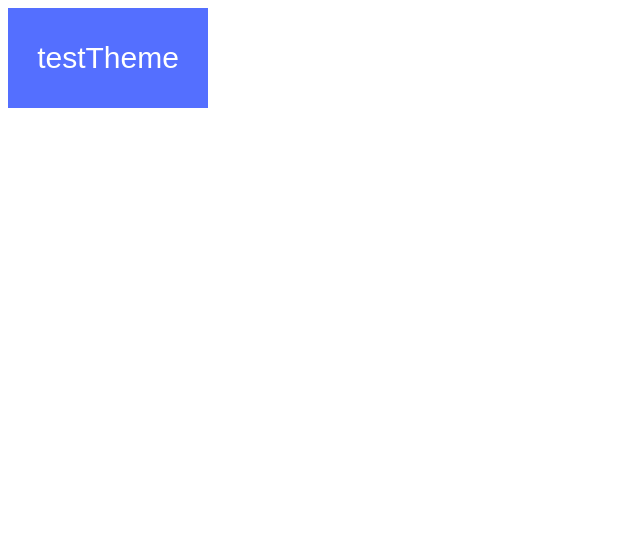
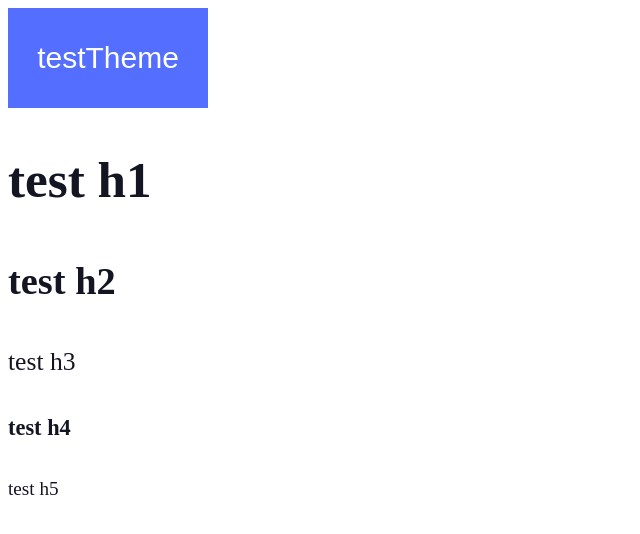
Before and after one commit to TomaszFeszter/Nuegas, a React (Vite) app: page / in a window 1280 px wide. Shown: the top 534 px of the page, without its empty margins (0-640 px from the left). Built offline with nearby package versions, Linux system fonts and the light colour scheme.

Commit message:
themes test switch, headings

```diff
--- a/src/App.jsx
+++ b/src/App.jsx
@@ -1,18 +1,26 @@
 import React, { useState } from "react";
 import { ThemeProvider } from "styled-components";
 import { Button } from "./components/Button";
+import { H1, H2, H3, H4, H5 } from "./components/Headings";
 import { lightTheme } from "./themes";
 import { darkTheme } from "./themes";
 
 function App() {
   const [theme, setTheme] = useState("light");
+
   const themeToggler = () => {
     theme === "light" ? setTheme("dark") : setTheme("light");
   };
+
   return (
     <div className="App">
       <ThemeProvider theme={theme === "light" ? lightTheme : darkTheme}>
         <Button onClick={themeToggler}>testTheme</Button>
+        <H1 /*lineHeight={"2.4rem"}*/>test h1</H1>
+        <H2 /*fontSize={"1.4rem"}*/>test h2</H2>
+        <H3 /*fontWeight={"700"}*/>test h3</H3>
+        <H4 /*fontWeight={"700"}*/>test h4</H4>
+        <H5 /*fontWeight={"700"}*/>test h5</H5>
       </ThemeProvider>
     </div>
   );
--- a/src/components/Button/index.jsx
+++ b/src/components/Button/index.jsx
@@ -7,4 +7,7 @@ export const Button = styled.button`
   width: 200px;
   height: 100px;
   font-size: 30px;
+  &:hover {
+    cursor: pointer;
+  }
 `;
--- /dev/null
+++ b/src/components/Headings/index.jsx
@@ -0,0 +1,36 @@
+import styled from "styled-components";
+//TODO refactor DRY
+export const H1 = styled.h1`
+  color: ${(props) => props.fontColor || props.theme.textDark800};
+  font-weight: ${(props) => props.fontWeight || 600};
+  font-size: ${(props) => props.fontSize || "3.2rem"};
+  line-height: ${(props) => props.lineHeight || "4.8rem"};
+`;
+
+export const H2 = styled.h2`
+  color: ${(props) => props.fontColor || props.theme.textDark800};
+  font-weight: ${(props) => props.fontWeight || 600};
+  font-size: ${(props) => props.fontSize || "2.4rem"};
+  line-height: ${(props) => props.lineHeight || "3.6rem"};
+`;
+
+export const H3 = styled.h3`
+  color: ${(props) => props.fontColor || props.theme.textDark800};
+  font-weight: ${(props) => props.fontWeight || 500};
+  font-size: ${(props) => props.fontSize || "1.6rem"};
+  line-height: ${(props) => props.lineHeight || "2.4rem"};
+`;
+
+export const H4 = styled.h4`
+  color: ${(props) => props.fontColor || props.theme.textDark800};
+  font-weight: ${(props) => props.fontWeight || 600};
+  font-size: ${(props) => props.fontSize || "1.4rem"};
+  line-height: ${(props) => props.lineHeight || "2.1rem"};
+`;
+
+export const H5 = styled.h5`
+  color: ${(props) => props.fontColor || props.theme.textDark800};
+  font-weight: ${(props) => props.fontWeight || 500};
+  font-size: ${(props) => props.fontSize || "1.2rem"};
+  line-height: ${(props) => props.lineHeight || "1.5rem"};
+`;
--- a/src/themes/index.jsx
+++ b/src/themes/index.jsx
@@ -16,7 +16,8 @@ export const lightTheme = {
 //TODO choose a color palette
 export const darkTheme = {
   textWhite: "#FFFFFF",
-  textDark800: "#141522",
+  textDark800: "#8E92BC",
+  // textDark800: "#141522",
   textDark500: "#54577A",
   textDark300: "#8E92BC",
   dark800: "#141522",
```
